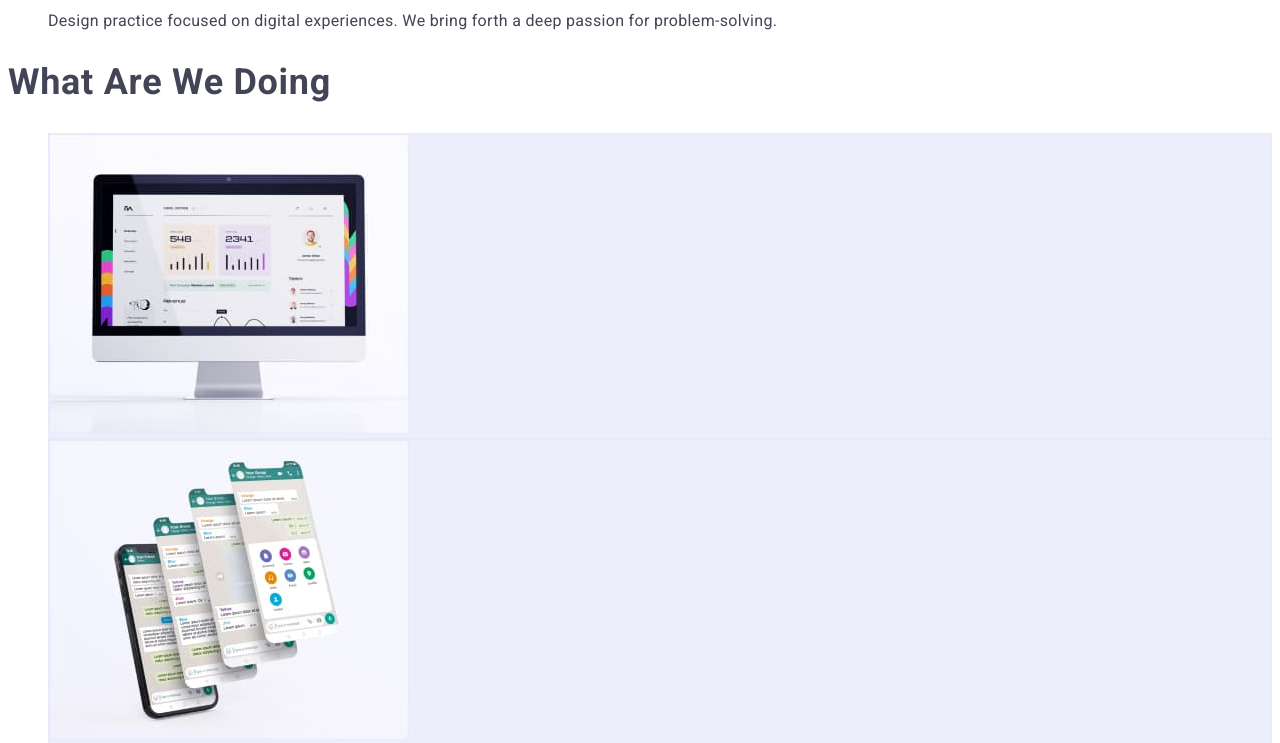
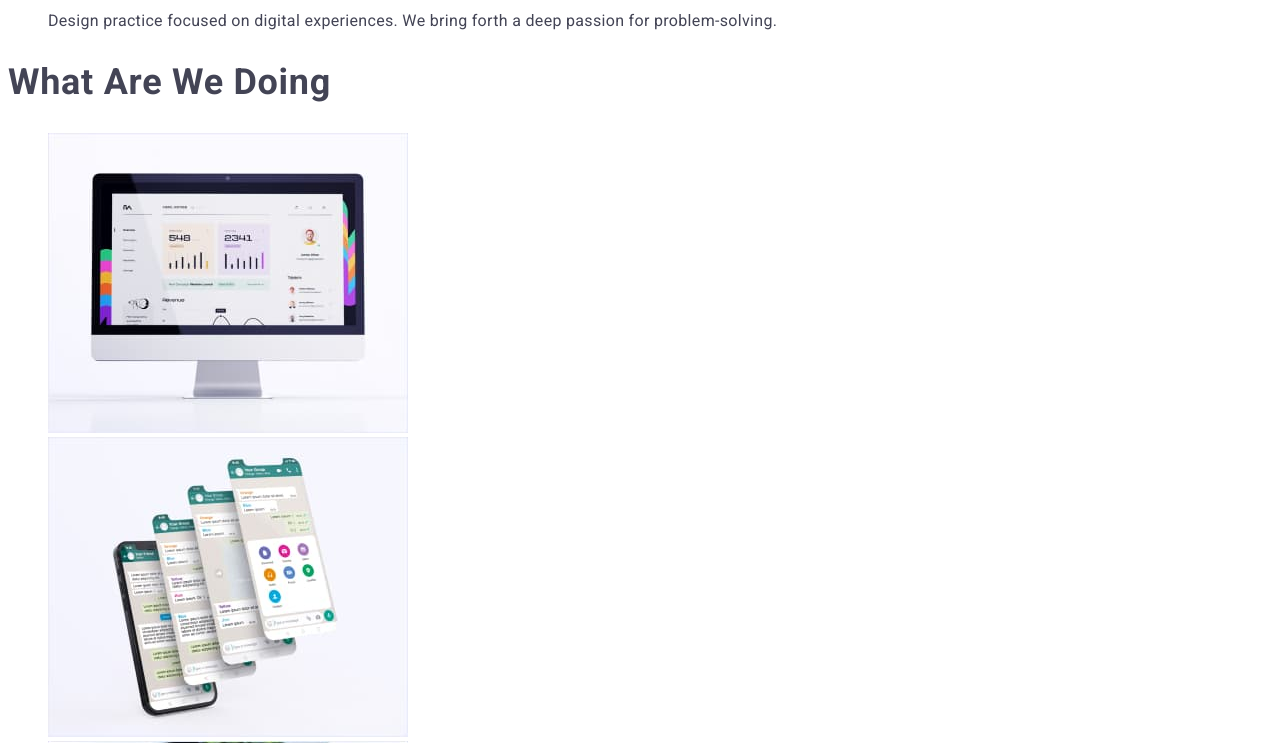
Before and after one commit to RosVor/goit-markup-hw-02, a plain HTML site: page index.html in a window 1280 px wide. Shown: the part 760-1503 px from the top of the page. Drawn offline with Linux system fonts and the light colour scheme.

Commit message:
to the end

```diff
--- a/css/styles.css
+++ b/css/styles.css
@@ -112,13 +112,6 @@ body {
   text-transform: capitalize;
 }
 
-.doing-item {
-  box-sizing: border-box;
-  background: linear-gradient(0deg, rgba(77, 90, 229, 0.1), rgba(77, 90, 229,   0.1));
-  background-blend-mode: soft-light, normal;
-  border: 1px solid #E7E9FC;
-}
-
 .team-title {
   font-size: 36px;
   line-height: 1.11;
```
